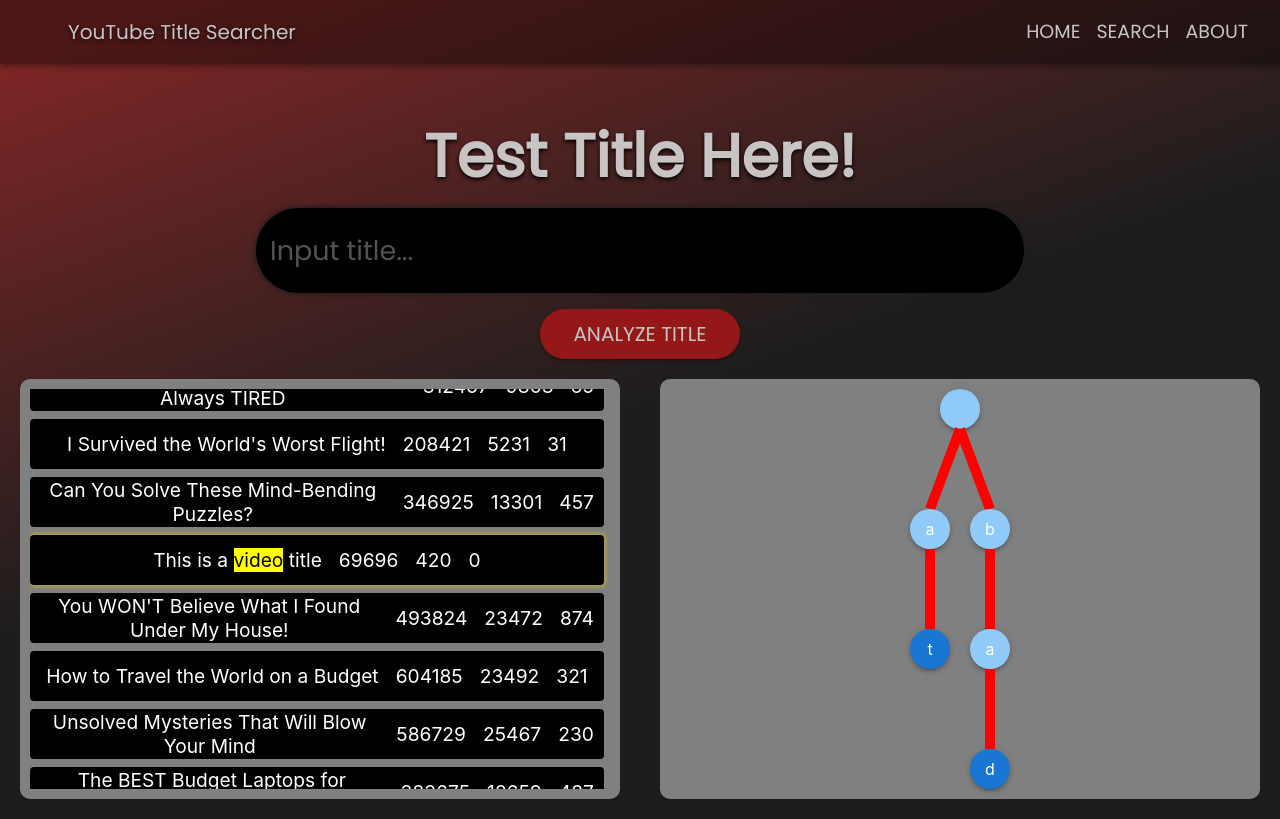
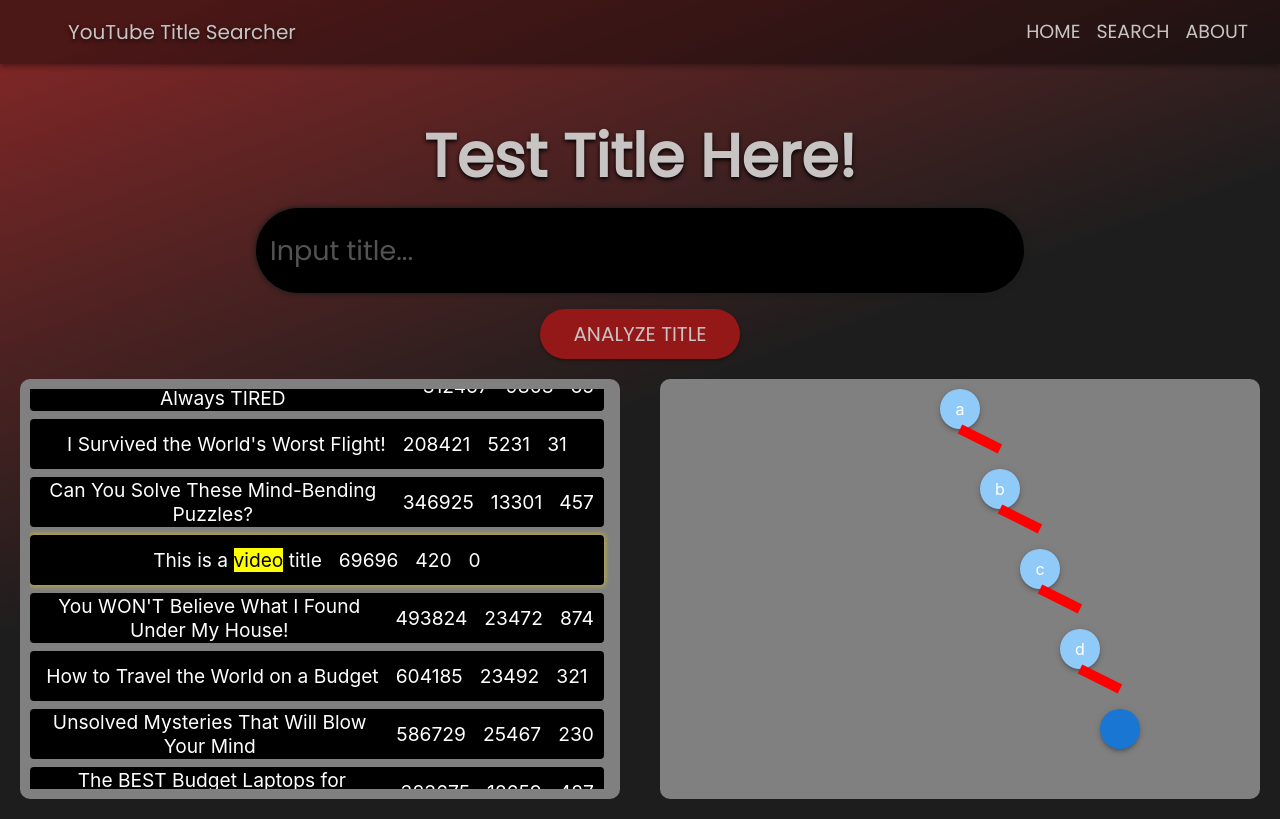
Before and after one commit to E53klasky/YouTubeTitleSearcher, a React (Create React App) app in the folder my-app/: page / in a window 1280 px wide. Built offline with nearby package versions, Linux system fonts and the light colour scheme.

Commit message:
made trie image based off input word

```diff
--- /dev/null
+++ b/my-app/src/components/Trie.js
@@ -0,0 +1,34 @@
+
+
+export function buildTrie(words) {
+    const root = {
+      char: "",
+      isEnd: false,
+      children: {},
+    };
+
+    for (const word of words) {
+      let current = root;
+
+      for (let i = 0; i < word.length; i++) {
+        const char = word[i];
+
+        if (!current.children[char]) {
+          current.children[char] = {
+            char: char,
+            isEnd: false,
+            children: {},
+          };
+        }
+
+        current = current.children[char];
+
+        // Mark end of word
+        if (i === word.length - 1) {
+          current.isEnd = true;
+        }
+      }
+    }
+
+    return root;
+  }
--- a/my-app/src/components/TrieAnimation.js
+++ b/my-app/src/components/TrieAnimation.js
@@ -40,8 +40,8 @@ import { Box, Paper } from "@mui/material";
 
 const NODE_WIDTH = 40;
 const NODE_HEIGHT = 40;
-const HORIZONTAL_SPACING = 20;
-const VERTICAL_SPACING = 80;
+const HORIZONTAL_SPACING = 40;
+const VERTICAL_SPACING = 40;
 
 const LineBetweenPoints = ({ x1, y1, x2, y2, color = "black", width = 2 }) => {
   return (
@@ -67,11 +67,12 @@ const LineBetweenPoints = ({ x1, y1, x2, y2, color = "black", width = 2 }) => {
   );
 };
 
-const TrieAnimation = ({ node, depth = 0, index = 0, totalSiblings = 1 }) => {
+const TrieAnimation = ({ node, depth = 0, index = 0, totalSiblings = 1}) => {
   if (!node) return null;
 
   const childrenKeys = Object.keys(node.children || {});
   const childCount = childrenKeys.length;
+  const left = childrenKeys.at(0) > node.char;
 
   return (
     <Box
@@ -97,13 +98,13 @@ const TrieAnimation = ({ node, depth = 0, index = 0, totalSiblings = 1 }) => {
             zIndex: 1,
           }}
         >
-          {node.char}
+          {childrenKeys.at(0)}
         </Paper>
 
         {/* Connectors to children */}
-        {childCount == 2 && (
+        {/*childCount == 2 && (
           <>
-          {/* <Box
+           <Box
             sx={{
               position: "absolute",
               top: NODE_HEIGHT,
@@ -114,27 +115,16 @@ const TrieAnimation = ({ node, depth = 0, index = 0, totalSiblings = 1 }) => {
               transform: "translateX(-1px)",
               zIndex: 0,
             }}
-          /> */}
+          />
           <LineBetweenPoints x1={NODE_WIDTH/2} y1={NODE_HEIGHT} x2={-NODE_WIDTH/4} y2={VERTICAL_SPACING*1.5} color="red" width={10}/>
           <LineBetweenPoints x1={NODE_WIDTH/2} y1={NODE_HEIGHT} x2={NODE_WIDTH*5/4} y2={VERTICAL_SPACING*1.5} color="red" width={10}/>
           </>
+        )*/}
+        {childCount == 1 && left && (
+          <LineBetweenPoints x1={NODE_WIDTH/2} y1={NODE_HEIGHT} x2={NODE_WIDTH*3/2} y2={VERTICAL_SPACING*1.5} color="red" width={10}/>
         )}
-        {childCount == 1 && (
-          <>
-          {/* <Box
-            sx={{
-              position: "absolute",
-              top: NODE_HEIGHT,
-              left: NODE_WIDTH / 2,
-              height: VERTICAL_SPACING,
-              width: 2,
-              backgroundColor: "#999",
-              transform: "translateX(-1px)",
-              zIndex: 0,
-            }}
-          /> */}
-          <LineBetweenPoints x1={NODE_WIDTH/2} y1={NODE_HEIGHT} x2={NODE_WIDTH/2} y2={VERTICAL_SPACING*1.5} color="red" width={10}/>
-          </>
+        {childCount == 1 && !left && (
+          <LineBetweenPoints x1={NODE_WIDTH/2} y1={NODE_HEIGHT} x2={-NODE_WIDTH/2} y2={VERTICAL_SPACING*1.5} color="red" width={10}/>
         )}
       </Box>
 
@@ -143,6 +133,7 @@ const TrieAnimation = ({ node, depth = 0, index = 0, totalSiblings = 1 }) => {
         mt={`${VERTICAL_SPACING}px`}
         display="flex"
         justifyContent="center"
+        marginLeft={left ? 10 : -10}
         gap={`${HORIZONTAL_SPACING}px`}
       >
         {childrenKeys.map((key, i) => (
--- a/my-app/src/components/landingPage.js
+++ b/my-app/src/components/landingPage.js
@@ -22,7 +22,8 @@ import youtubeData from './visualsData';
 import highlightWord from './visualsData';
 import { input } from 'framer-motion/client';
 import TrieAnimation from './TrieAnimation.js';
-import SearchButton from './searchButton.js'
+import SearchButton from './searchButton.js';
+import {buildTrie} from './Trie.js';
 
 
 const theme = createTheme({
@@ -560,7 +561,7 @@ function LandingPage() {
               margin: "20px",
               padding: '10px',
              }}>
-              <TrieAnimation node={exampleTrie}/>
+              <TrieAnimation node={buildTrie(["abcd"])}/>
               </Box>
             </Box>
       </Box>
--- a/my-app/src/components/searchButton.js
+++ b/my-app/src/components/searchButton.js
@@ -1,6 +1,8 @@
 import React from "react";
 import { Box, Button, Paper } from "@mui/material";
 import { doAnalyze } from "./doAnalyze";
+
+
 
 const SearchButton = () => {
     return (
```
